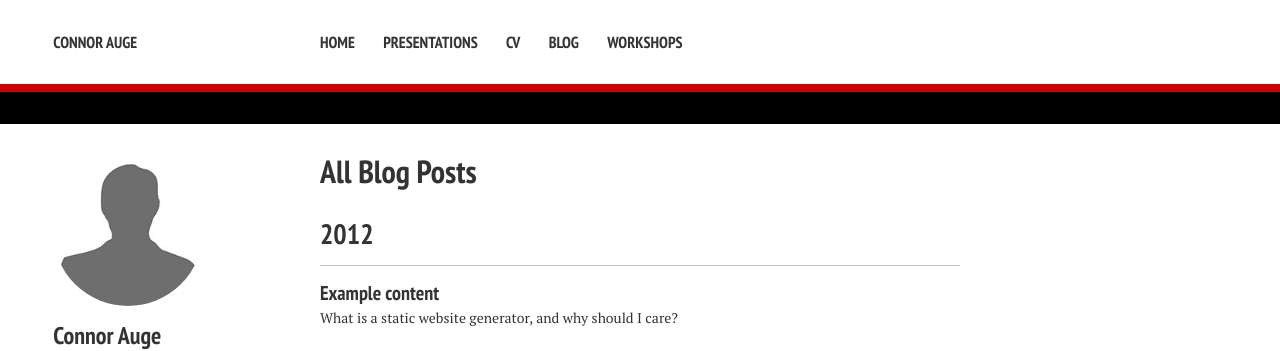
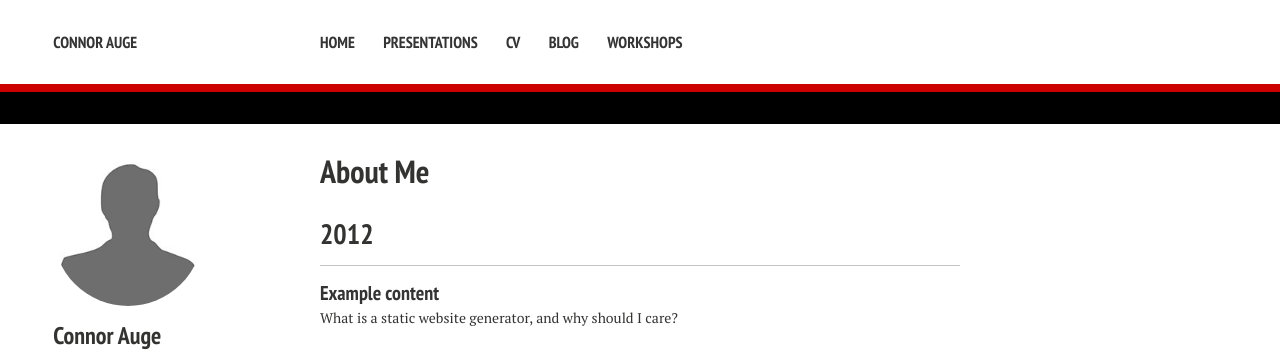
Before and after one commit to cwauge/cwauge.github.io, a Jekyll site: the page built from blog.md, in a window 1280 px wide. Shown: the top 351 px of the page. Built offline with Jekyll 4.4.1, drawn with Linux system fonts in a browser that asks for light colours; nearby versions of some CDN libraries.

Commit message:
Update blog.md

```diff
--- a/blog.md
+++ b/blog.md
@@ -1,4 +1,4 @@
 ---
 layout: post-index
-title: All Blog Posts
+title: About Me
 ---
```
